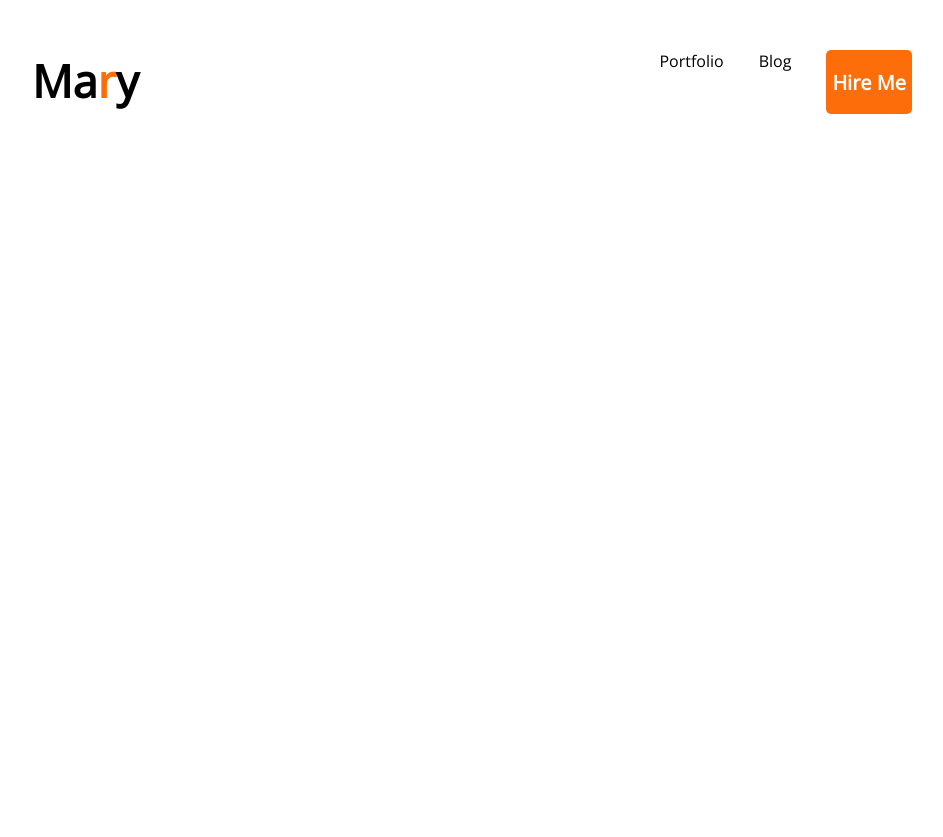
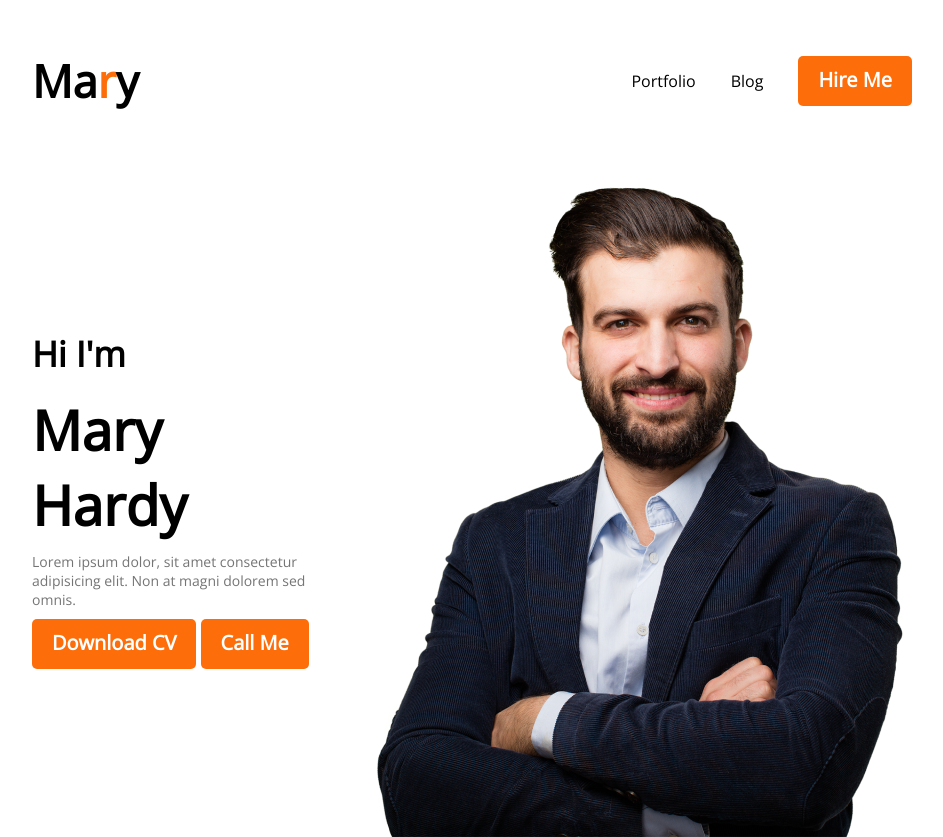
Before and after one commit to siamalmahmud/developer-portfolio, a plain HTML site: page index.html in a window 1280 px wide. Shown: the whole page, without its empty margins (168-1111 px from the left). Before the commit the page ends 800 px from the top, so only its background shows below. Drawn offline with nearby package versions, Linux system fonts and the light colour scheme.

Commit message:
added hero section

```diff
--- a/index.html
+++ b/index.html
@@ -14,12 +14,30 @@
         <nav>
 
            <h2 class="nav-title">Ma<span class="primary-color">r</span>y</h2>
-        <ul>
-            <li>Portfolio</li>
-            <li>Blog</li>
-            <li> <button class="btn-primary">Hire Me</button></li>
-        </ul>
+            <ul>
+                <li>Portfolio</li>
+                <li>Blog</li>
+                <li> <button class="btn-primary">Hire Me</button></li>
+            </ul>
           </nav>
+            <!-- Hero Section -->
+        <div class="hero-section">
+
+        <div>
+
+            <h3 id="hero-subtitle"> Hi I'm </h3>
+            <h1 id="hero-title"> Mary Hardy </h1>
+            <p class="hero-description">Lorem ipsum dolor, sit amet consectetur adipisicing elit. Non at magni dolorem sed omnis.</p>
+
+            <button class="btn-primary"> Download CV </button>
+            <button class="btn-primary"> Call Me </button>
+
+
+
+        </div>
+
+        <img src="/images/hardy.png" alt="hardy">
+         </div>
 
     </header>
     <main>
--- a/styles/style.css
+++ b/styles/style.css
@@ -24,6 +24,7 @@ nav {
 
 nav ul{
     display: flex;
+    align-items: center;
 
 }
 
@@ -32,16 +33,46 @@ nav li {
     margin-left: 35px;
 
 
+
 }
 
 .btn-primary {
 
     color: white;
+    padding-left: 20px;
+    padding-right: 20px;
+    padding-top: 10px;
+    padding-bottom: 15px;
     background-color: #FD6E0A;
     font-weight: 600;
     font-size: 20px;
-    height: 64px;
+    height: 50px;
     border-radius: 5px;
     border: none;
 
 }
+
+.hero-section {
+    display: flex;
+    align-items: center;
+    margin: 0 200px;
+}
+
+#hero-title {
+    font-weight: 700;
+    font-size: 55px;
+    margin-bottom: 10px;
+}
+
+#hero-subtitle {
+    font-weight: 600;
+    font-size: 35px;
+    margin-bottom: 15px;
+
+}
+
+.hero-description {
+    font-size: 14px;
+    color: #757575;
+    margin-bottom: 10px;
+}
```
